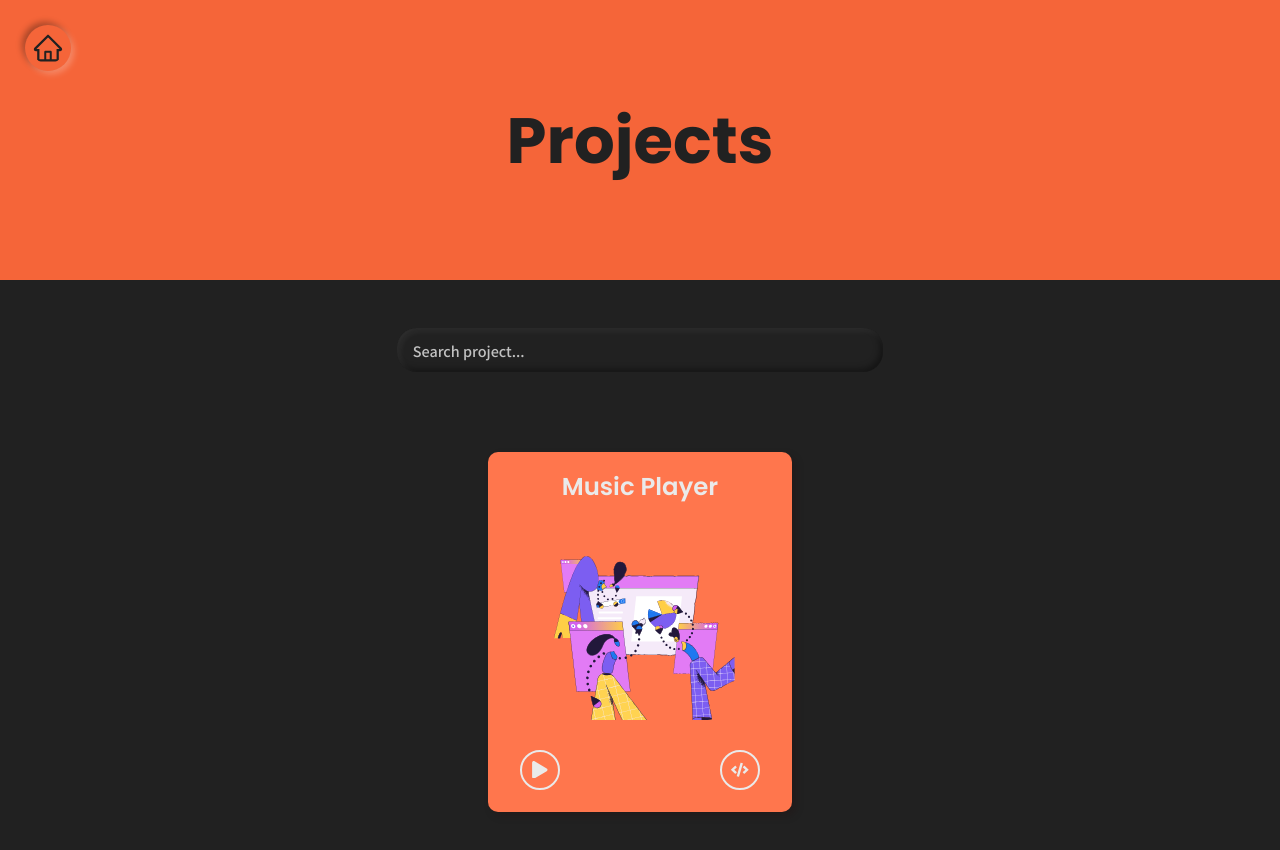
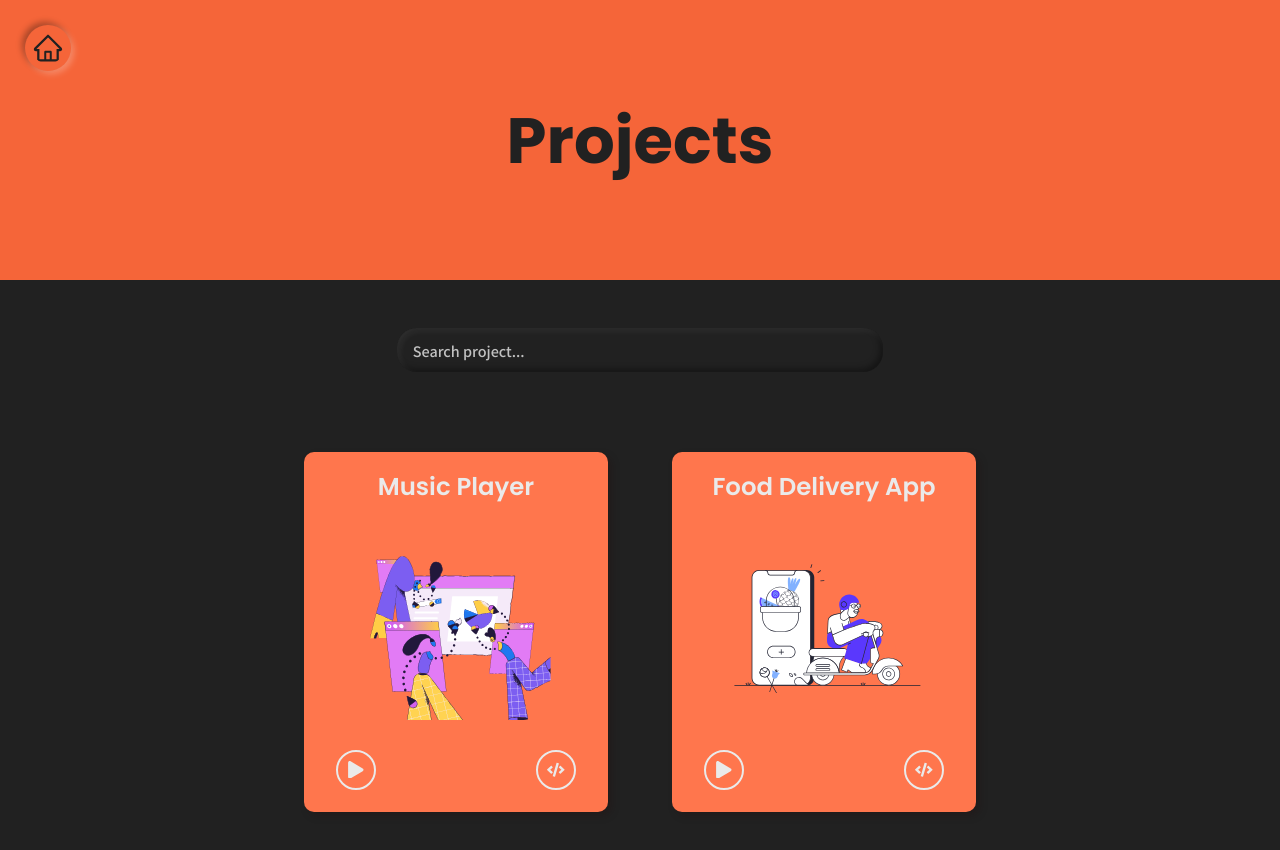
Before and after one commit to deepuchary03/Portfolio, a React (Create React App) app: page /projects in a window 1280 px wide. Shown: the top 850 px of the page. Built offline with nearby package versions, Linux system fonts and the light colour scheme; a web font is replaced by a local one.

Commit message:
project 2

```diff
--- a/src/data/projectsData.js
+++ b/src/data/projectsData.js
@@ -2,10 +2,11 @@
 //import two from "../assets/svg/projects/two.svg";
 import three from "../assets/svg/projects/three.svg";
 //import four from "../assets/svg/projects/four.svg";
-//import five from "../assets/svg/projects/five.svg";
+import five from "../assets/svg/projects/five.svg";
 //import six from "../assets/svg/projects/six.svg";
 //import seven from "../assets/svg/projects/seven.svg";
 //import eight from "../assets/svg/projects/eight.svg";
+//import nine from "../assets/svg/projects/m.svg";
 
 export const projectsData = [
   {
@@ -18,17 +19,19 @@ export const projectsData = [
     demo: "https://deepuchary.vercel.app/",
     image: three,
   },
-  /*,
-    {
-        id: 2,
-        projectName: 'Railway Tracking',
-        projectDesc: 'This project is a railway tracking system that allows users to obtain relevant information about train timing.',
-        tags: ['Django', 'Tailwind CSS'],
-        code: 'https://github.com/hhhrrrttt222111/developer-portfolio',
-        demo: 'https://github.com/hhhrrrttt222111/developer-portfolio',
-        image: two
-    },
-    {
+
+  {
+    id: 2,
+    projectName: "Food Delivery App",
+    projectDesc:
+      "This project is a food delivery application that allows users to order food from their favorite restaurants.",
+
+    tags: ["React", "Node js", "MongoDB"],
+    code: "https://github.com/deepuchary03/Food-Delivery-App.git",
+    demo: "https://deepuchary-fd.vercel.app/",
+    image: five,
+  },
+  /* {
         id: 3,
         projectName: 'Weather App',
         projectDesc: 'Weather forecast systems and applications predict weather conditions based on multiple parameters.',
```
Also changed, not shown: src/assets/svg/projects/music.png (added), src/assets/svg/projects/music1.svg (added).
